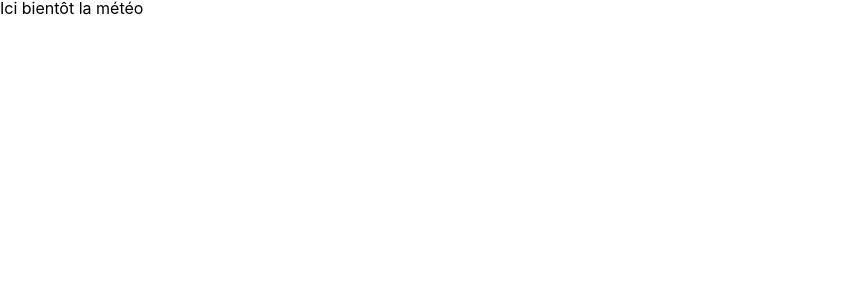
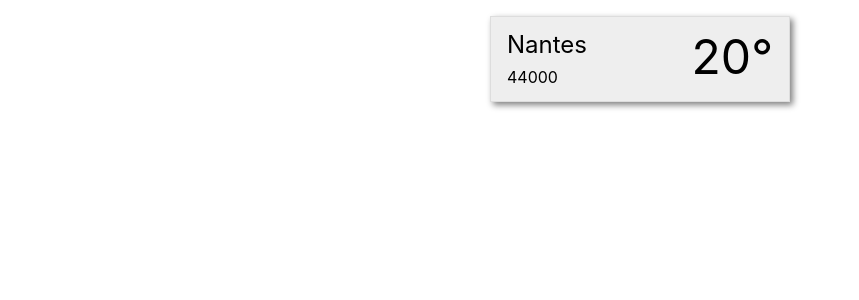
Before and after one commit to Thomas-Bezille/Spe-React-meteo, a React (Vite) app: page / in a window 1280 px wide. Shown: the top 300 px of the page, without its empty margins (0-859 px from the left). Built offline with nearby package versions, Linux system fonts and the light colour scheme.

Commit message:
Intégration statique du widget

```diff
--- a/src/components/WeatherWidget/WeatherWidger.scss
+++ b/src/components/WeatherWidget/WeatherWidger.scss
@@ -0,0 +1,28 @@
+.weather-widget {
+  background-color: #eee;
+  border: 1px solid #ddd;
+  box-shadow: 0.2em 0.2em 0.4em grey;
+  max-width: 300px;
+  padding: 1rem;
+  margin: 1rem auto;
+
+  .weather-container {
+    display: flex;
+
+    .weather-infos {
+      width: 100%;
+
+      .weather-city {
+        font-size: 1.5em;
+        margin: 0;
+        margin-bottom: 0.5em;
+      }
+    }
+
+    .weather-temperature {
+      text-align: right;
+      font-size: 3em;
+      margin: 0;
+    }
+  }
+}
--- a/src/components/WeatherWidget/WeatherWidget.jsx
+++ b/src/components/WeatherWidget/WeatherWidget.jsx
@@ -1,7 +1,17 @@
 import './WeatherWidger.scss';
 
 const WeatherWidger = () => {
-  return <div>Ici bientôt la météo</div>;
+  return (
+    <article className="weather-widget">
+      <div className="weather-container">
+        <div className="weather-infos">
+          <h3 className="weather-city">Nantes</h3>
+          <p className="weather-zipcode">44000</p>
+        </div>
+        <div className="weather-temperature">20°</div>
+      </div>
+    </article>
+  );
 };
 
 export default WeatherWidger;
```
